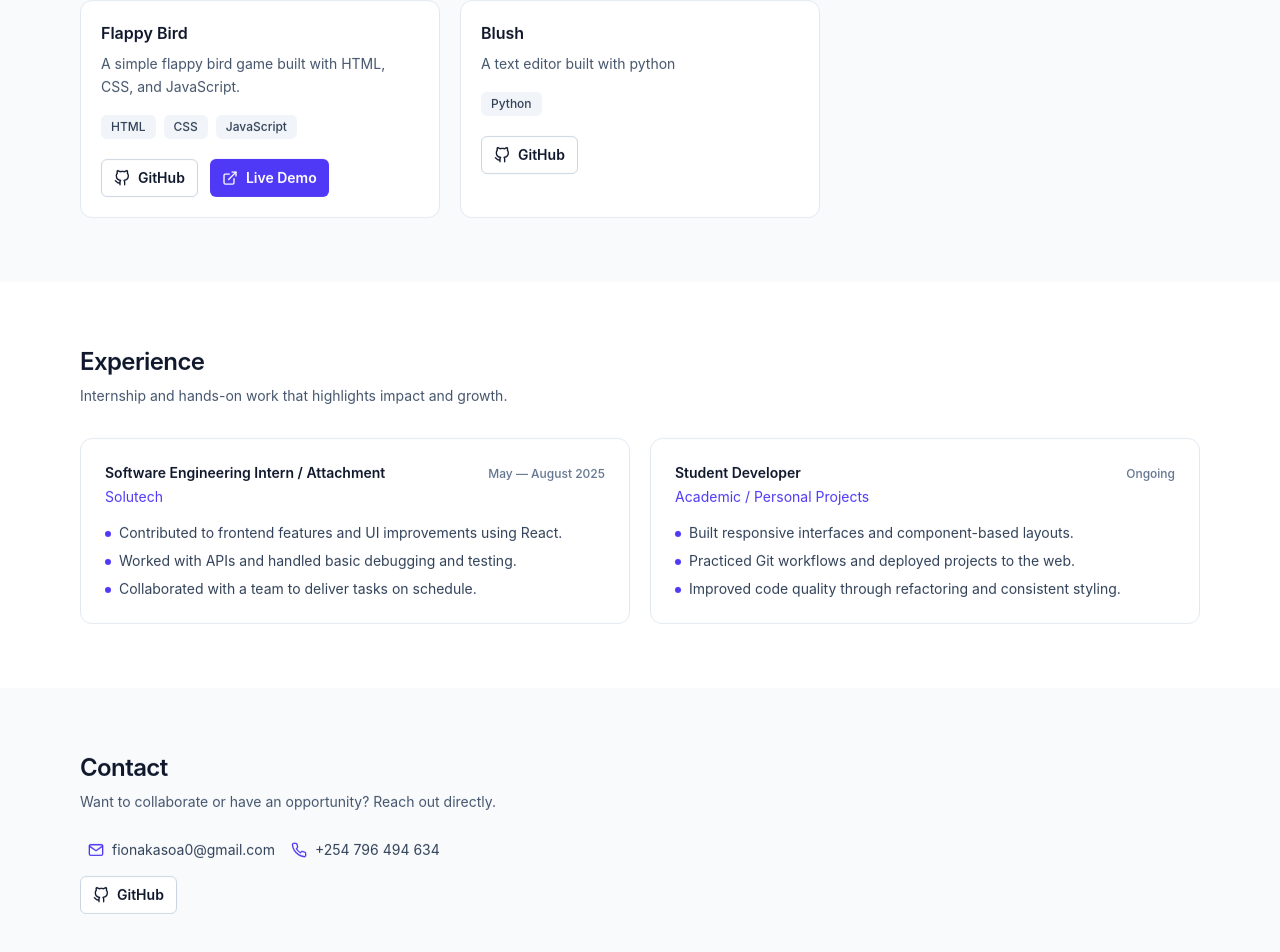
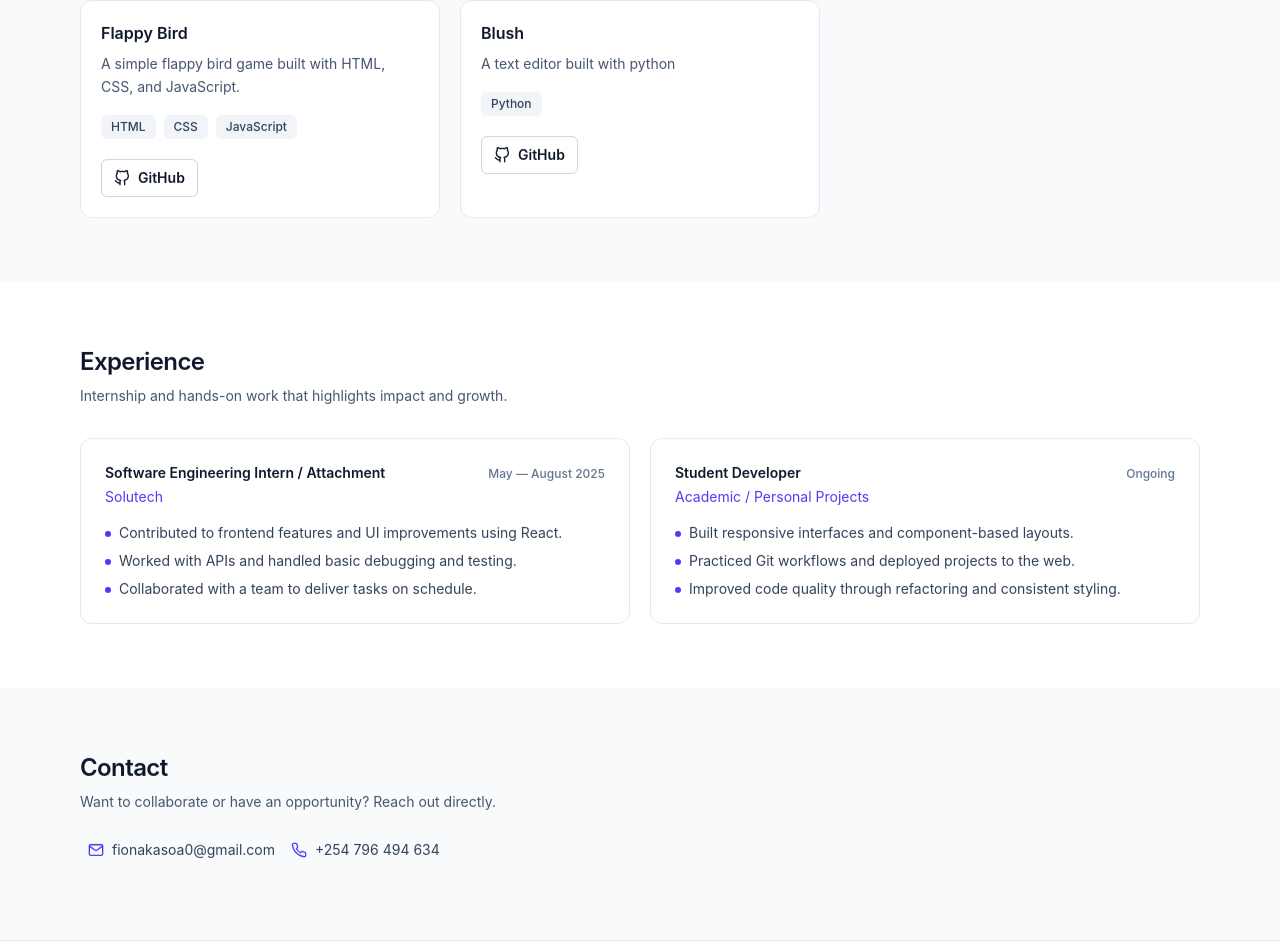
Before and after one commit to fionamutiso/FionaPortfolio, a React (Vite) app: page / in a window 1280 px wide. Shown: the part 1791-2743 px from the top of the page. Built offline with nearby package versions, Linux system fonts and the light colour scheme.

Commit message:
githubchanges

```diff
--- a/src/components/About.jsx
+++ b/src/components/About.jsx
@@ -26,7 +26,7 @@ export default function About() {
                   <div>
                     <p className="font-semibold text-slate-900 dark:text-slate-100">Background</p>
                     <p className="mt-1 text-slate-600 dark:text-slate-300">
-                      Student developer focused on building real projects for internship readiness.
+                      Student developer focused on building real projects.
                     </p>
                   </div>
                   <div>
--- a/src/components/Contact.jsx
+++ b/src/components/Contact.jsx
@@ -30,15 +30,7 @@ export default function Contact() {
                 +254 796 494 634
               </a>
               <div className="flex flex-wrap gap-3">
-                <a
-                  href="https://github.com/fionamutiso"
-                  target="_blank"
-                  rel="noreferrer"
-                  className="inline-flex items-center gap-2 rounded-md border border-slate-300 bg-white px-3 py-2 text-sm font-semibold text-slate-900 transition hover:-translate-y-0.5 hover:bg-slate-50 focus:outline-none focus-visible:ring-2 focus-visible:ring-indigo-500 dark:border-slate-700 dark:bg-slate-900/40 dark:text-slate-100 dark:hover:bg-slate-900/70"
-                >
-                  <FiGithub className="h-4 w-4" />
-                  GitHub
-                </a>
+
               </div>
             </div>
           </div>
--- a/src/components/Footer.jsx
+++ b/src/components/Footer.jsx
@@ -10,15 +10,7 @@ export default function Footer() {
           © {year} Fiona.
         </p>
         <div className="flex items-center gap-2">
-          <a
-            href="https://github.com/fionamutiso"
-            target="_blank"
-            rel="noreferrer"
-            className="inline-flex items-center gap-2 rounded-md px-3 py-2 text-sm font-semibold text-slate-700 transition hover:bg-slate-100 dark:text-slate-200 dark:hover:bg-slate-900/60"
-          >
-            <FiGithub className="h-4 w-4" />
-            GitHub
-          </a>
+
         </div>
       </div>
     </footer>
--- a/src/data/projects.js
+++ b/src/data/projects.js
@@ -5,7 +5,7 @@ export const projects = [
       'A simple weather app with a clean UI for searching locations and viewing current conditions.',
     technologies: ['React', 'Vite', 'Tailwind CSS'],
     githubUrl: 'https://github.com/fionamutiso/weatherrr',
-    liveUrl: 'https://weatherrr-tau.vercel.app/',
+    liveUrl: null,
   },
   {
     title: 'LIFE RPG',
@@ -29,7 +29,7 @@ export const projects = [
       'A simple flappy bird game built with HTML, CSS, and JavaScript.',
     technologies: ['HTML', 'CSS', 'JavaScript'],
     githubUrl: 'https://github.com/fionamutiso/flappybird',
-    liveUrl: 'https://flappybird-pied.vercel.app',
+    liveUrl: null,
   },
   {
     title: 'Blush',
```
